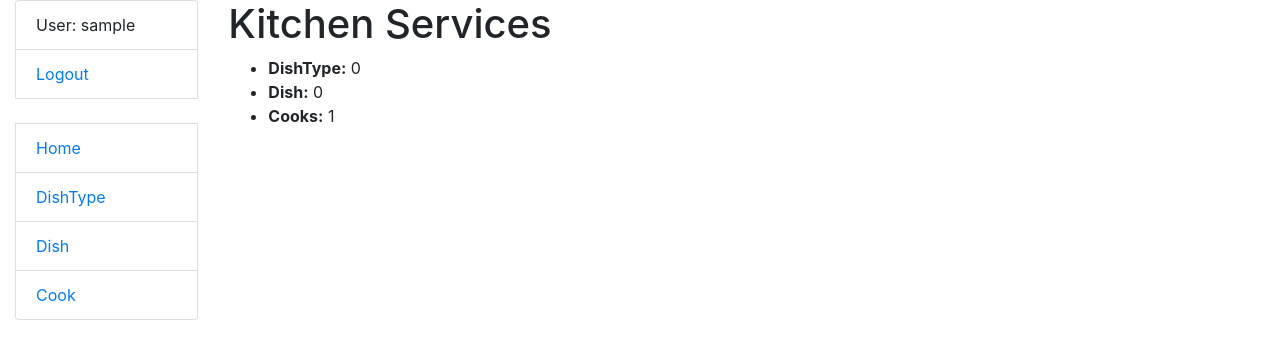
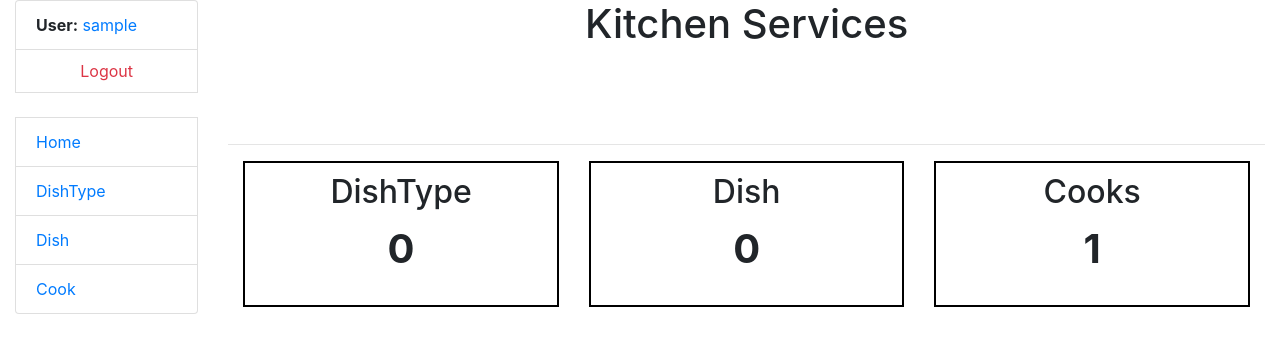
Before and after one commit to agridenko/kitchen-service, a Django app: page / in a window 1280 px wide. Shown: the top 359 px of the page. Run offline with Django 5.2, Linux system fonts and the light colour scheme; the visitor is signed in with stand-in values (Sample User, id 1); data comes from the database, SQL or seed files in the repository; data that the repository does not hold is empty.

Commit message:
add style, update templates: base, sidebar, login, index, dishtype/dish/cook lists

```diff
--- a/static/css/styles.css
+++ b/static/css/styles.css
@@ -0,0 +1,23 @@
+.h1_index_page{
+    align-items: center;
+    display: flex;
+    justify-content: center;
+}
+
+.wrapp_block_index_page{
+    display: flex;
+    justify-content: space-around;
+}
+.wrapp_block_index_page .wrapp__inner{
+    width: 33.33%;
+    display: flex;
+    justify-content: center;
+    border: 2px solid black;
+    padding: 10px;
+    margin: 0 15px;
+}
+.wrapp_block_index_page .wrapp__inner .wrapp__inner-box .wrapp__inner-box-text{
+    text-align: center;
+    font-size: 40px;
+    font-weight: bold;
+}
--- a/templates/base.html
+++ b/templates/base.html
@@ -24,7 +24,7 @@
     </div>
     {% endif %}
 
-    <div class="col-sm-10">
+    <div class="{% if user.is_authenticated %}col-sm-10{% else %}col-sm-12{% endif %}">
       {% block content %}
       {% endblock %}
 
--- a/templates/includes/sidebar.html
+++ b/templates/includes/sidebar.html
@@ -1,7 +1,17 @@
 <ul class="sidebar-nav list-group">
   {% if user.is_authenticated %}
-    <li class="list-group-item">User: {{ user.get_username }}</li>
-    <li class="list-group-item"><a href="{% url 'logout'%}?next={{request.path}}">Logout</a></li>
+    <li class="list-group-item">
+      <strong>User:</strong>
+      <a href="{% url 'kitchen:cook_detail' user.id %}">{{ user.get_username }}</a>
+    </li>
+    <li class="list-group-item p-0">
+      <form action="{% url 'logout' %}" method="post" class="m-0">
+        {% csrf_token %}
+        <button type="submit" class="btn btn-link text-decoration-none text-start w-100 h-100 px-3 py-2 text-danger">
+          Logout
+        </button>
+      </form>
+    </li>
   {% else %}
     <li class="list-group-item"><a href="{% url 'login'%}?next={{request.path}}">Login</a></li>
   {% endif %}
--- a/templates/kitchen/index.html
+++ b/templates/kitchen/index.html
@@ -1,11 +1,45 @@
 {% extends 'base.html' %}
 
 {% block content %}
-  <h1>Kitchen Services</h1>
-
-  <ul>
-    <li><strong>DishType:</strong> {{ num_dish_types }}</li>
-    <li><strong>Dish:</strong> {{ num_dishes }}</li>
-    <li><strong>Cooks:</strong> {{ num_cooks }}</li>
-  </ul>
+  <h1 class="h1_index_page">Kitchen Services</h1>
+  <br><br><br>
+  <hr>
+  <div class="wrapp_block_index_page">
+    <div class="wrapp__inner">
+      <div class="wrapp__inner-box">
+        <div class="wrapp__inner-box-title">
+          <h2>DishType</h2>
+        </div>
+        <div class="wrapp__inner-box-text">
+          <p>
+            {{ num_dish_types }}
+          </p>
+        </div>
+      </div>
+    </div>
+    <div class="wrapp__inner">
+      <div class="wrapp__inner-box">
+        <div class="wrapp__inner-box-title">
+          <h2>Dish</h2>
+        </div>
+        <div class="wrapp__inner-box-text">
+          <p>
+            {{ num_dishes }}
+          </p>
+        </div>
+      </div>
+    </div>
+    <div class="wrapp__inner">
+      <div class="wrapp__inner-box">
+        <div class="wrapp__inner-box-title">
+          <h2>Cooks</h2>
+        </div>
+        <div class="wrapp__inner-box-text">
+          <p>
+            {{ num_cooks }}
+          </p>
+        </div>
+      </div>
+    </div>
+  </div>
 {% endblock %}
```
Also changed, not shown: templates/kitchen/cook_list.html (+5 -4 lines), templates/kitchen/dish_list.html (+5 -4 lines), templates/kitchen/dishtype_list.html (+3 -6 lines), templates/registration/login.html (+11 -3 lines).
